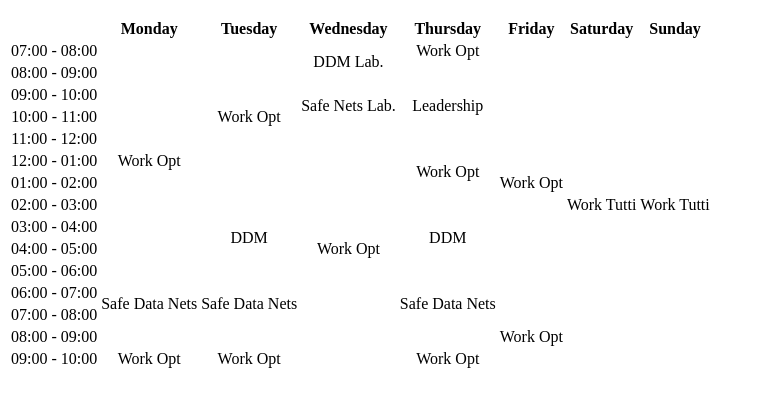
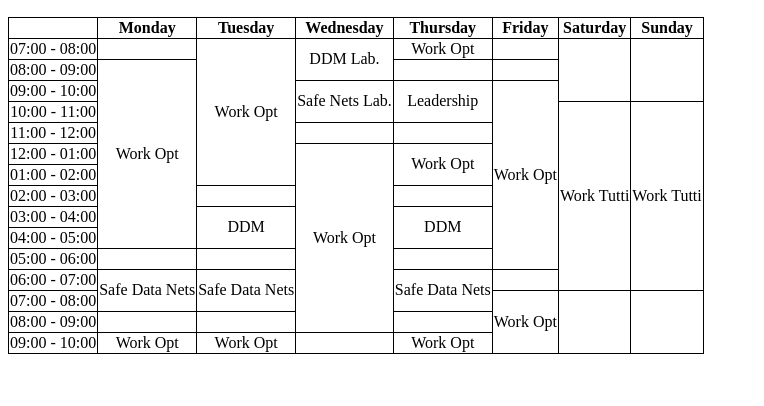
Before and after one commit to Khero001/ddm.github.io, a plain HTML site: page schedule.html in a window 1280 px wide. Shown: the part 38-444 px from the top of the page, without its empty margins (0-764 px from the left). Drawn offline with Linux system fonts and the light colour scheme.

Commit message:
Update schedule.html

```diff
--- a/schedule.html
+++ b/schedule.html
@@ -1,10 +1,17 @@
 <html>
   <head>
     <title>Schedule</title>
+    <style>
+    table, th, td {
+      border: 1px solid black;
+      border-collapse: collapse;
+      text-align: center;
+    }
+    </style>
   </head>
   <body>
     <h2>Schedule:</h2>
-    <table style="text-align: center;">
+    <table>
       <tr>
         <th></th>
         <th>Monday</th>
```
